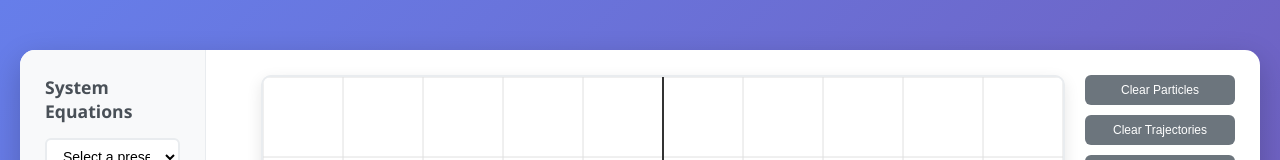
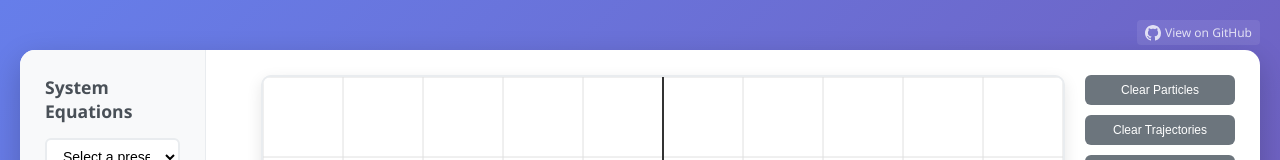
Before and after one commit to SinRas/2d-flowfield-dynamical-systems, a plain HTML site: page index.html in a window 1280 px wide. Shown: the top 160 px of the page. Drawn offline with nearby package versions, Linux system fonts and the light colour scheme.

Commit message:
add link to GitHub and page

```diff
--- a/index.html
+++ b/index.html
@@ -23,6 +23,14 @@
 <body>
     <div class="container">
         <header>
+            <div class="github-link">
+                <a href="https://github.com/SinRas/2d-flowfield-dynamical-systems" target="_blank" rel="noopener noreferrer">
+                    <svg width="16" height="16" viewBox="0 0 16 16" fill="currentColor" style="vertical-align: middle; margin-right: 4px;">
+                        <path d="M8 0C3.58 0 0 3.58 0 8c0 3.54 2.29 6.53 5.47 7.59.4.07.55-.17.55-.38 0-.19-.01-.82-.01-1.49-2.01.37-2.53-.49-2.69-.94-.09-.23-.48-.94-.82-1.13-.28-.15-.68-.52-.01-.53.63-.01 1.08.58 1.23.82.72 1.21 1.87.87 2.33.66.07-.52.28-.87.51-1.07-1.78-.2-3.64-.89-3.64-3.95 0-.87.31-1.59.82-2.15-.08-.2-.36-1.02.08-2.12 0 0 .67-.21 2.2.82.64-.18 1.32-.27 2-.27.68 0 1.36.09 2 .27 1.53-1.04 2.2-.82 2.2-.82.44 1.1.16 1.92.08 2.12.51.56.82 1.27.82 2.15 0 3.07-1.87 3.75-3.65 3.95.29.25.54.73.54 1.48 0 1.07-.01 1.93-.01 2.2 0 .21.15.46.55.38A8.013 8.013 0 0016 8c0-4.42-3.58-8-8-8z"/>
+                    </svg>
+                    View on GitHub
+                </a>
+            </div>
             <!-- <h1>2D Dynamical System Visualizer</h1> -->
             <!-- <p>Visualize flow fields of two-dimensional dynamical systems</p> -->
         </header>
--- a/styles.css
+++ b/styles.css
@@ -21,6 +21,32 @@ header {
     text-align: center;
     margin-bottom: 30px;
     color: white;
+    position: relative;
+}
+
+.github-link {
+    position: absolute;
+    top: 0;
+    right: 0;
+    font-size: 12px;
+    opacity: 0.8;
+}
+
+.github-link a {
+    color: white;
+    text-decoration: none;
+    display: inline-flex;
+    align-items: center;
+    padding: 4px 8px;
+    border-radius: 4px;
+    transition: all 0.2s ease;
+    background: rgba(255, 255, 255, 0.1);
+}
+
+.github-link a:hover {
+    background: rgba(255, 255, 255, 0.2);
+    opacity: 1;
+    transform: translateY(-1px);
 }
 
 header h1 {
```
Also changed, not shown: 1 other file.
